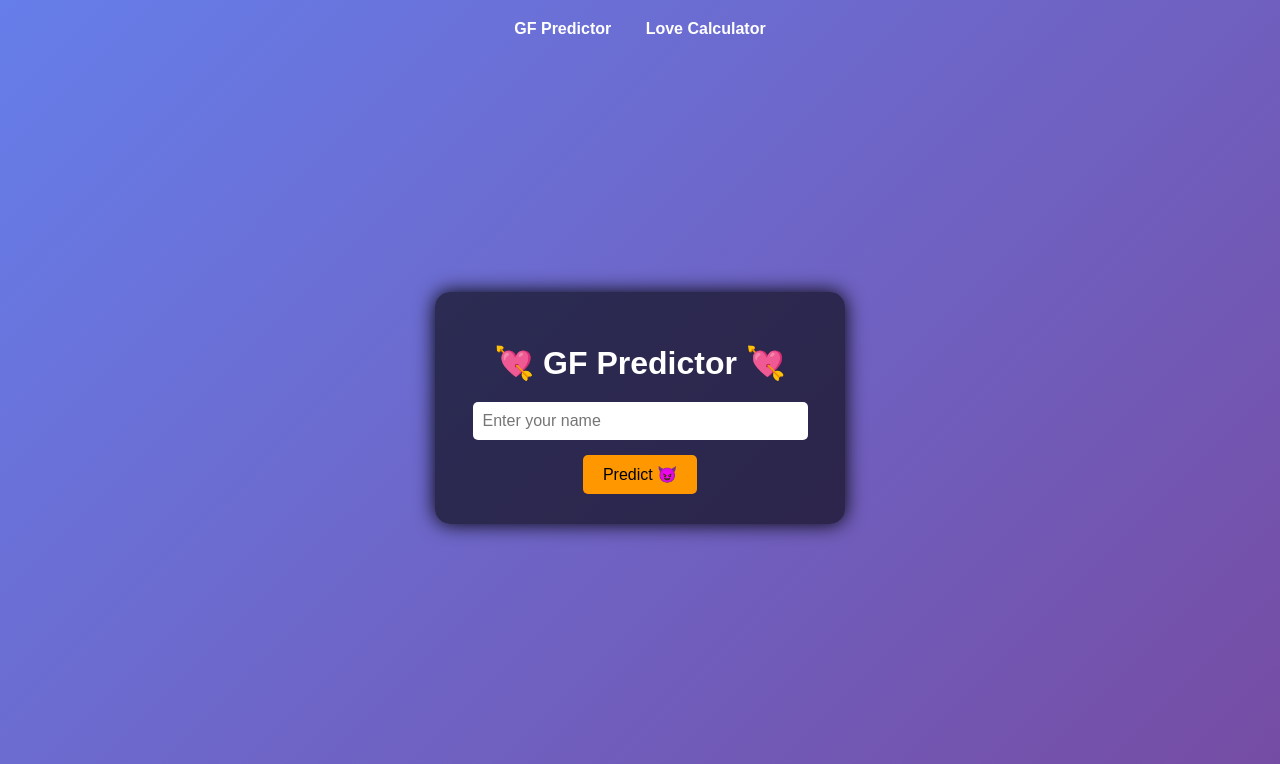
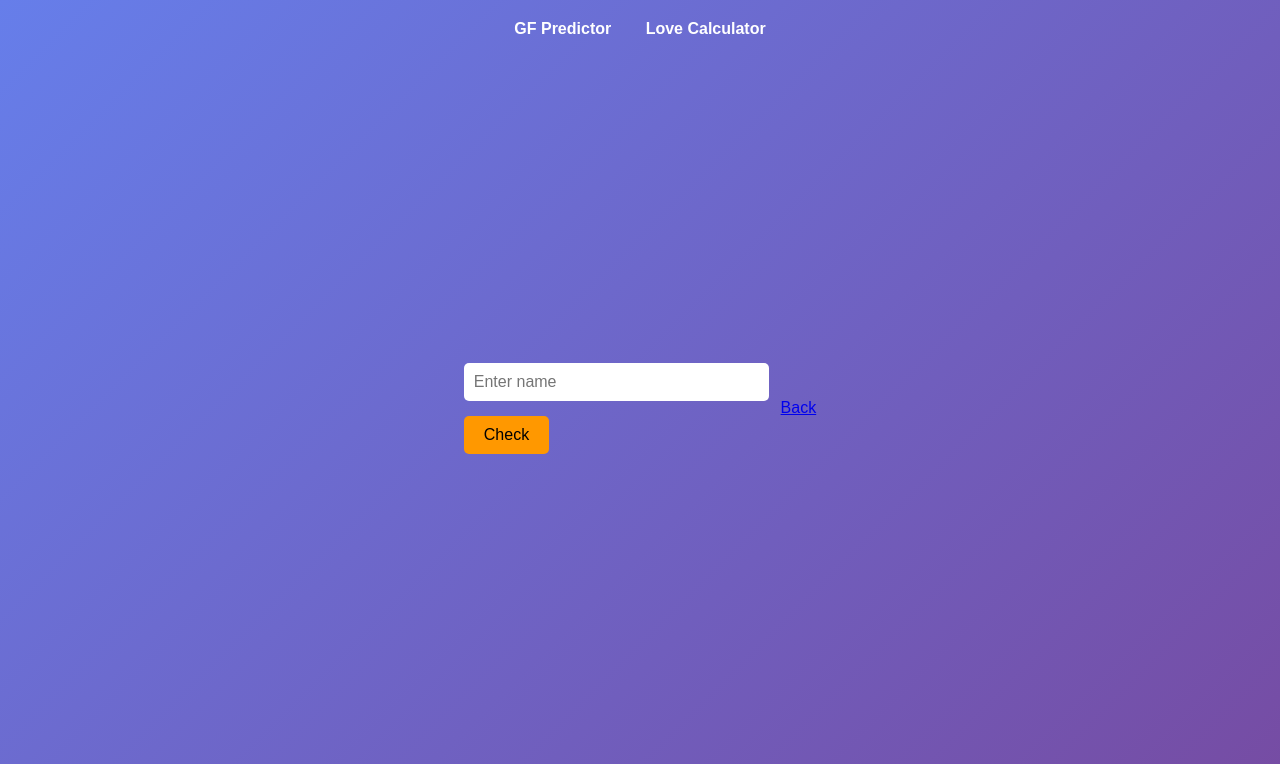
Before and after one commit to ompd654321-prog/gf-predictor, a Flask app: page / in a window 1280 px wide. Shown: the top 764 px of the page. Run offline with Flask 3, Linux system fonts and the light colour scheme.

Commit message:
Update index.html

```diff
--- a/templates/index.html
+++ b/templates/index.html
@@ -79,7 +79,7 @@
     <a href="love_calculator.html">Love Calculator</a>
 </nav>
 
-<div class="card">
+<!-- <div class="card">
     <h1>💘 GF Predictor 💘</h1>
 
     <form method="POST">
@@ -93,7 +93,16 @@
             {{ result }}
         </div>
     {% endif %}
-</div>
+</div> -->
+    <form method="POST">
+    <input type="text" name="name" placeholder="Enter name" required>
+    <button type="submit">Check</button>
+</form>
+
+<h2>{{ message }}</h2>
+
+<a href="/">Back</a>
+
 
 </body>
 </html>
```
